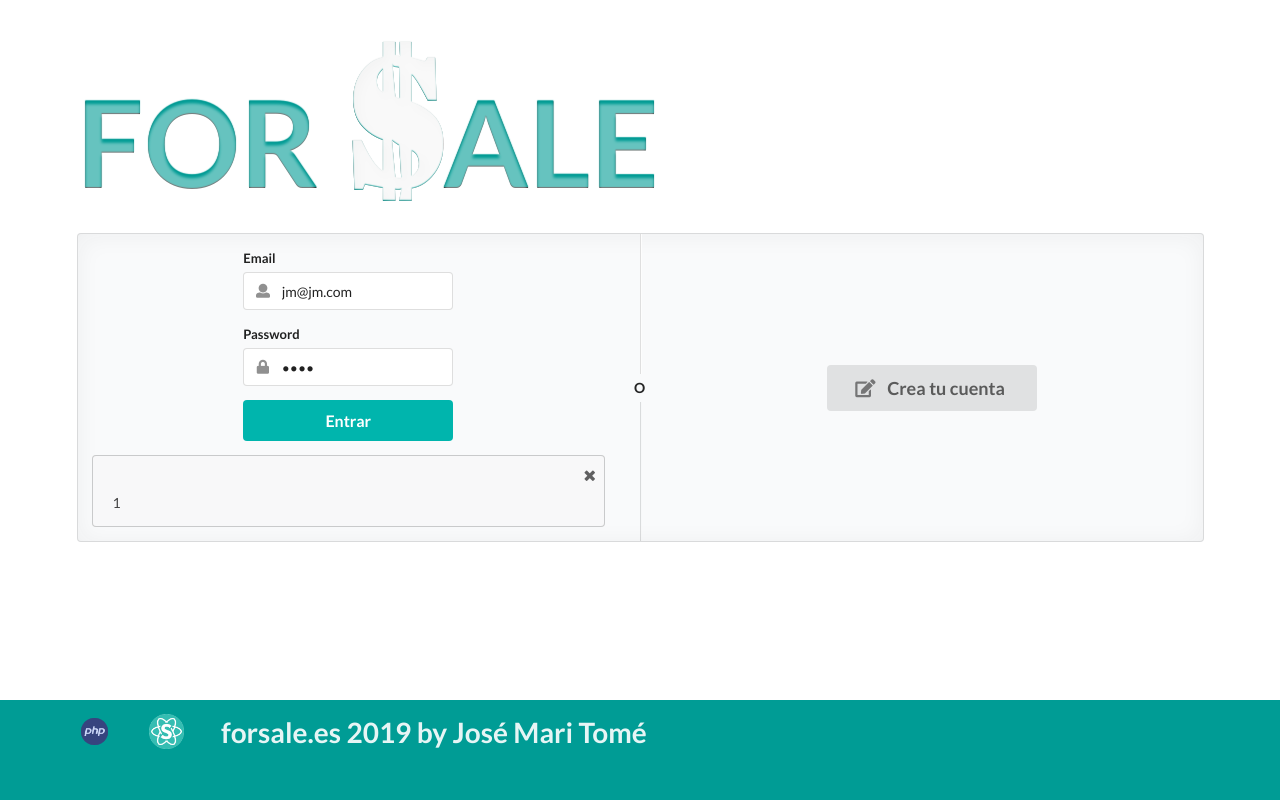
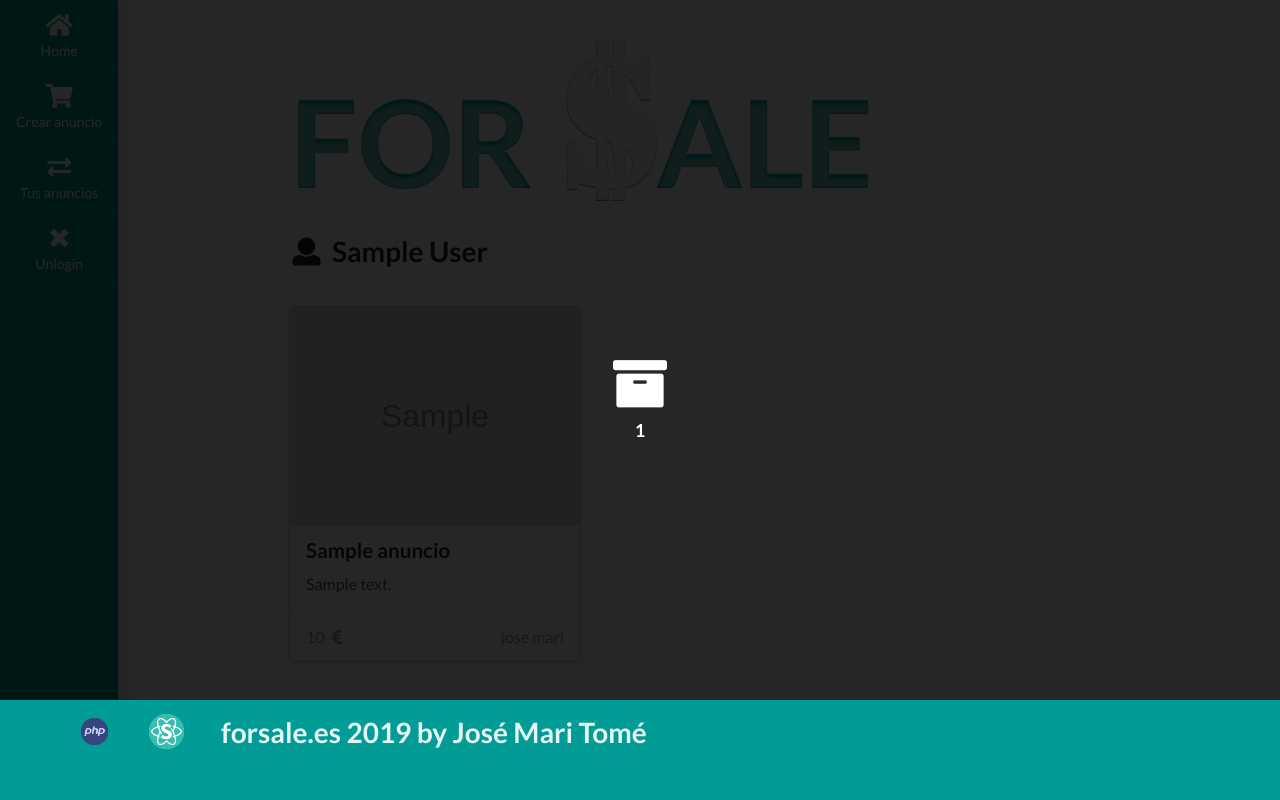
Before and after one commit to jmtomeX/Desarrollo-web-en-entorno-servidor, a PHP site: page /public/index.php?msg=1 in a window 1280 px wide. Run offline with PHP 8.4, Linux system fonts and the light colour scheme; the visitor is signed in with stand-in values (Sample User, id 1); data comes from the database, SQL or seed files in the repository; tables that the repository leaves empty hold one stand-in row (values such as "Sample post"); grey boxes marked "Sample" are stand-in pictures; some libraries are stand-ins or nearby versions.

Commit message:
mostrar anuncios

```diff
--- a/ejer_07_anuncios/anuncios/crear_anuncio.php
+++ b/ejer_07_anuncios/anuncios/crear_anuncio.php
@@ -17,6 +17,10 @@ require '../includes/globals.php';
         <h1 class="title">FOR <span class="dolar">$</span>ALE</h1>
         <div class="column">
             <div class="ui visible left demo vertical inverted sidebar labeled icon menu primary-color">
+            <a href="../public/index.php" class="item">
+                    <i class="home icon"></i>
+                   Home
+                </a>
                 <a href="#" class="item">
                     <i class="shopping cart icon"></i>
                     Crear anuncio
--- a/ejer_07_anuncios/models/CAnuncio.php
+++ b/ejer_07_anuncios/models/CAnuncio.php
@@ -8,6 +8,14 @@ class CAnuncio extends CBBDD{
     private $man_precio;
     private $man_foto;
     private $man_us_id;
+
+    // getters and setters
+    public function getImage() {
+        return $this -> man_foto;
+    }
+    public function tieneImage() {
+        return isset($this -> man_foto);
+    }
 
     // funciones
     public function registroAnuncio($an_titulo, $an_descripcion, $an_precio, $an_foto, $us_id ) {
@@ -23,9 +31,9 @@ class CAnuncio extends CBBDD{
     // función para listar los anuncios de los usuarios
     public function listarAnuncios($us_id = null) {
         if($us_id == null){
-            $sql = "SELECT * FROM anuncios";
+            $sql = "SELECT an_id, an_titulo, an_descripcion, an_foto, an_precio, usuarios.us_name FROM anuncios INNER JOIN usuarios ON usuarios.us_id = anuncios.an_us_id ORDER BY an_id DESC";
         }else {
-            $sql = "SELECT * FROM anuncios WHERE an_us_id = '$us_id'";
+            $sql = "SELECT * FROM anuncios WHERE an_us_id = '$us_id' ORDER BY an_id DESC";
         }
         // conectamos//
         $anuncios = array();
@@ -61,15 +69,30 @@ class CAnuncio extends CBBDD{
         return $anuncios;
     }
 
+    public function cargarAnuncio($an_id) {
+        $this -> man_id = 0;
+        $this -> conectarBD();
+        $sql = "SELECT * FROM anuncios  WHERE an_id = '$an_id'";
+        $datos = $this -> mConex -> query($sql);
+        if ($fila = $datos->fetch_assoc()) {
+            //OK, guardo en los atributos:
+            $this -> man_id = $fila["an_id"];
+            $this -> man_titulo = $fila["an_titulo"];
+            $this -> man_descripcion = $fila["an_descripcion"];
+            $this -> man_precio = $fila["an_pecio"];
+            $this -> man_foto = $fila["an_foto"];
+        }
+        $this->desconectarBD();
+        return $this -> man_id>0;
+    }
+
     public function EliminarAnuncio($an_id) {
-       // $sql = $this -> conectarBD() -> prepare("DELETE FROM anuncios WHERE an_id = ?;");
         $sql = "DELETE FROM anuncios WHERE an_id = '$an_id'";
-       $this -> conectarBD();
-        //$result = $sql->execute([$an_id]);
+        $this -> conectarBD();
         $this -> mConex -> query($sql);
         $result = $this -> mConex -> affected_rows;
-        return $result;
         $this->desconectarBD();
+        return $result>0;
     }
 }
 ?>
--- a/ejer_07_anuncios/models/CUsuario.php
+++ b/ejer_07_anuncios/models/CUsuario.php
@@ -21,7 +21,7 @@ class CUsuario extends CBBDD{
     //echo $sql;exit;
     //recogemos la consulta
     $this -> conectarBD();
-    $datos = $this -> mConex ->  query($sql);
+    $datos = $this -> mConex -> query($sql);
     //mostramos la consulta
     $this -> mus_id = 0;
     // USar la versión de PO de acceso a base de datos *****************************************************
--- a/ejer_07_anuncios/public/index.php
+++ b/ejer_07_anuncios/public/index.php
@@ -1,98 +1,129 @@
 <!DOCTYPE html>
 <html lang="en">
+<?php
+session_start();
+if (isset($_SESSION['us_name'])) {
+    $name =  $_SESSION['us_name'];
+}
+
+require '../models/CAnuncio.php';
+$un_anuncio = new CAnuncio();
+$anuncios = $un_anuncio -> listarAnuncios() ;
+//var_dump($anuncios);exit;
+?>
 
 <head>
     <meta charset="UTF-8">
     <meta name="viewport" content="width=device-width, initial-scale=1.0">
     <meta http-equiv="X-UA-Compatible" content="ie=edge">
     <?php require '../includes/headers.php';?>
+    <title>FORSALE</title>
 </head>
 
 <body>
-    <div class="ui container">
+    <div class="ui text container">
         <h1 class="title">FOR <span class="dolar">$</span>ALE</h1>
-        <div class="ui placeholder segment">
-            <div class="ui two column very relaxed stackable grid">
         <div class="column">
-                    <form class="ui large form" action="../usuarios/controller.php?op=2" method="post">
-                        <div class="ui form">
-                            <div class="field">
-                                <label>Email</label>
-                                <div class="ui left icon input">
-                                    <input type="email" name="email" id="email" placeholder="Email" value="jm@jm.com">
+            <div class="ui visible left demo vertical inverted sidebar labeled icon menu primary-color">
+
+                <?php
+                if (!isset($_SESSION['us_name'])) { ?>
+                <a href="./login.php" class="item">
                     <i class="user icon"></i>
+                    Login
+                </a>
+                <a class="item" href="#">
+                    <i class="exchange icon"></i>
+                    Anuncios
+                </a>
+
+                <?php } else {?>
+                    <a href="#" class="item">
+                    <i class="home icon"></i>
+                   Home
+                </a>
+                <a href="../anuncios/crear_anuncio.php" class="item">
+                    <i class="shopping cart icon"></i>
+                    Crear anuncio
+                </a>
+                <a class="item" href="../anuncios/vista_anuncios_id.php">
+                    <i class="exchange icon"></i>
+                    Tus anuncios
+                </a>
+                <a class="item" href="../usuarios/controller.php?op=3">
+                    <i class="x icon"></i>
+                    Unlogin
+                </a>
+                <?php }?>
+
+
             </div>
         </div>
-                            <div class="field">
-                                <label>Password</label>
-                                <div class="ui left icon input">
-                                    <input type="password" name="password" id="password" placeholder="Password"
-                                        value="1234">
-                                    <i class="lock icon"></i>
+        <div class="column">
+        <?php
+                if (isset($_SESSION['us_name'])) { ?>
+        <h1><i class="user icon"></i> <?php echo $name ?></h1><br>
+                <?php } ?>
+
+        </div>
+        <div class="ui link cards">
+            <?php
+            $an_id = "";
+           foreach ($anuncios as $anuncio) {
+               //Comprobar si hay foto:
+               $foto = "../img/no_img.png";
+               if (strlen($anuncio['an_foto'])>0) $foto = "../img/uploads_imgs/".$anuncio['an_foto'];
+               $an_id = $anuncio["an_id"];
+               ?>
+            <div class="card">
+                <div class="image">
+                    <img src="<?php echo $foto;?>">
+                </div>
+                <div class="content">
+                    <div class="header"><?php echo $anuncio["an_titulo"];?></div>
+                    <div class="description">
+                        <?php echo $anuncio["an_descripcion"];?>
                     </div>
                 </div>
-                            <button class="ui fluid large teal button">Entrar</button>
-                    </form>
-                    <!-- mensaje error -->
-                    <?php if (isset($_GET['msg'])) { ?>
-                    <div class="ui message">
-                        <i class="close icon"></i>
-                        <div class="header">
-                        </div>
-                        <p><?php echo $_GET['msg']?></p>
-                    </div> <?php } ?>
-                    <!-- Fin mensaje error -->
+                <div class="extra content">
+                    <span class="right floated">
+                        <?php echo $anuncio["us_name"];?>
+                    </span>
+                    <span>
+                        <?php echo $anuncio["an_precio"];?>
+                        <i class="euro sign icon"></i>
+                    </span>
                 </div>
             </div>
-            <div class="middle aligned column">
-                <a href="../usuarios/registro.php" class="ui big button">
-                    <i class="signup icon"></i>
-                    Crea tu cuenta
-                </a>
+            <?php }
+            unset($anuncio);
+            ?>
         </div>
     </div>
-        <div class="ui vertical divider">
-            O
+
+    <!-- Modal  mostrar msg  -->
+    <div id="modal_deleted" class="ui basic modal">
+        <div class="ui icon header">
+            <i class="archive icon"></i>
+            <p><?php echo $_GET['msg']?></p>
         </div>
+
     </div>
-    <div class="ui inverted vertical footer segment form-page primary-color">
-        <div class="ui container">
-            Travel Match 2015. All Rights Reserved
-        </div>
-    </div>
+
+    <?php if (isset($_GET['msg'])) { ?>
+    <script>
+    $('#modal_deleted').modal('show');
+    </script>
+    <?php  } ?>
+    <!-- Fin  Mostrar msg  -->
+
     <?php include '../includes/footer.php'; ?>
+
     <script>
-    $(function() {
-        $('.ui.form')
-            .form({
-                fields: {
-                    email: {
-                        identifier: 'email',
-                        rules: [{
-                                type: 'empty',
-                                prompt: 'Ingresa tu correo'
-                            },
-                            {
-                                type: 'email',
-                                prompt: 'Ingresa un email valido'
+    function getId(id) {
+        console.log("./controller.php?op=2&id=" + id);
+        $("#borrar").attr("href", "./controller.php?op=2&id=" + id);
     }
-                        ]
-                    },
-                    password: {
-                        identifier: 'password',
-                        rules: [{
-                                type: 'empty',
-                                prompt: 'Ingresa tu password'
-                            },
-                            {
-                                type: 'length[4]',
-                                prompt: 'Su contraseña debe tener al menos 4 caracteres.'
-                            }
-                        ]
-                    }
-                }
-            });
-    });
     </script>
 </body>
 
--- a/ejer_07_anuncios/usuarios/userSite.php
+++ b/ejer_07_anuncios/usuarios/userSite.php
@@ -17,6 +17,10 @@ require '../includes/globals.php';
         <h1 class="title">FOR <span class="dolar">$</span>ALE</h1>
         <div class="column">
             <div class="ui visible left demo vertical inverted sidebar labeled icon menu primary-color">
+            <a href="../public/index.php" class="item">
+                    <i class="home icon"></i>
+                   Home
+                </a>
                 <a href="../anuncios/crear_anuncio.php" class="item">
                     <i class="shopping cart icon"></i>
                     Crear anuncio
@@ -32,7 +36,7 @@ require '../includes/globals.php';
             </div>
         </div>
         <div class="column">
-            <h1>Bienvenido <?php echo $name ?> aquí tienes tus productos en venta.</h1>
+            <h1><i class="user icon"></i> Bienvenido <?php echo $name ?></h1>
 
             <button id="botonModAdv" class="ui google plus button"><i class="trash alternate icon"></i>Eliminar cuenta
             </button>
```
Also changed, not shown: ejer_07_anuncios/anuncios/controller.php (+14 -2 lines), ejer_07_anuncios/anuncios/vista_anuncios_id.php (+7 -5 lines), ejer_07_anuncios/public/login.php (added, +99 -0 lines), ejer_07_anuncios/img/uploads_imgs/0d5a63a9c233e076069e39cf1d604cd1.jpg (deleted), ejer_07_anuncios/img/uploads_imgs/68aed71dff6733a244297fd31c4b0396.jpg (added), ejer_07_anuncios/img/uploads_imgs/ac3e6ded68cbcfdfe91381d491dcbe97.jpg (added), ejer_07_anuncios/img/uploads_imgs/c119309590703e220fcd2732f5ffcb83.jpg (deleted), ejer_07_anuncios/img/uploads_imgs/e7d0b6096a65b38279afab1149bdaa1e.jpg (deleted), ejer_07_anuncios/img/uploads_imgs/f7527fb3d986eed2b464b7d5e84907bd.jpg (deleted). Lines whose indentation alone changed are shown as unchanged.
